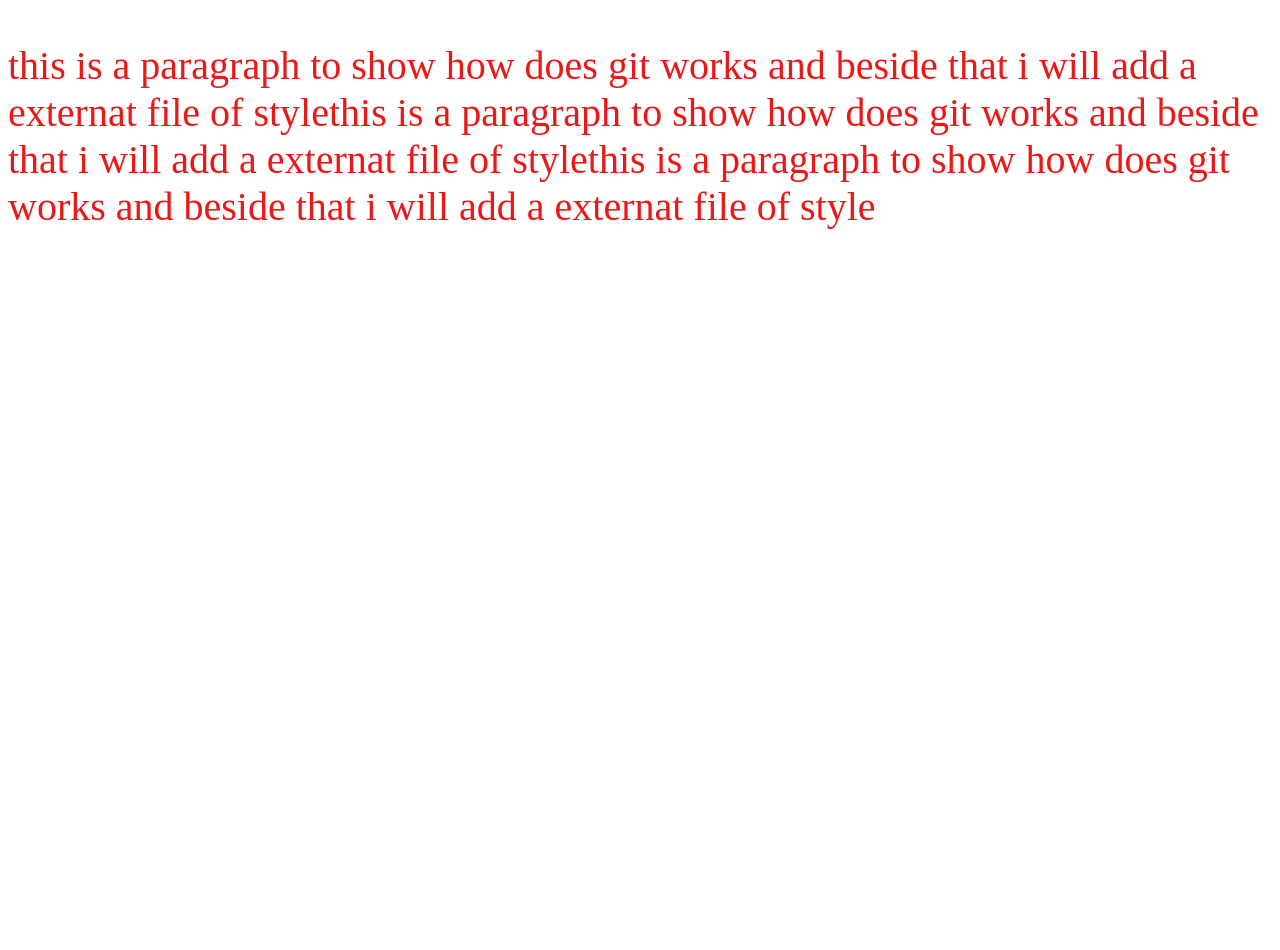
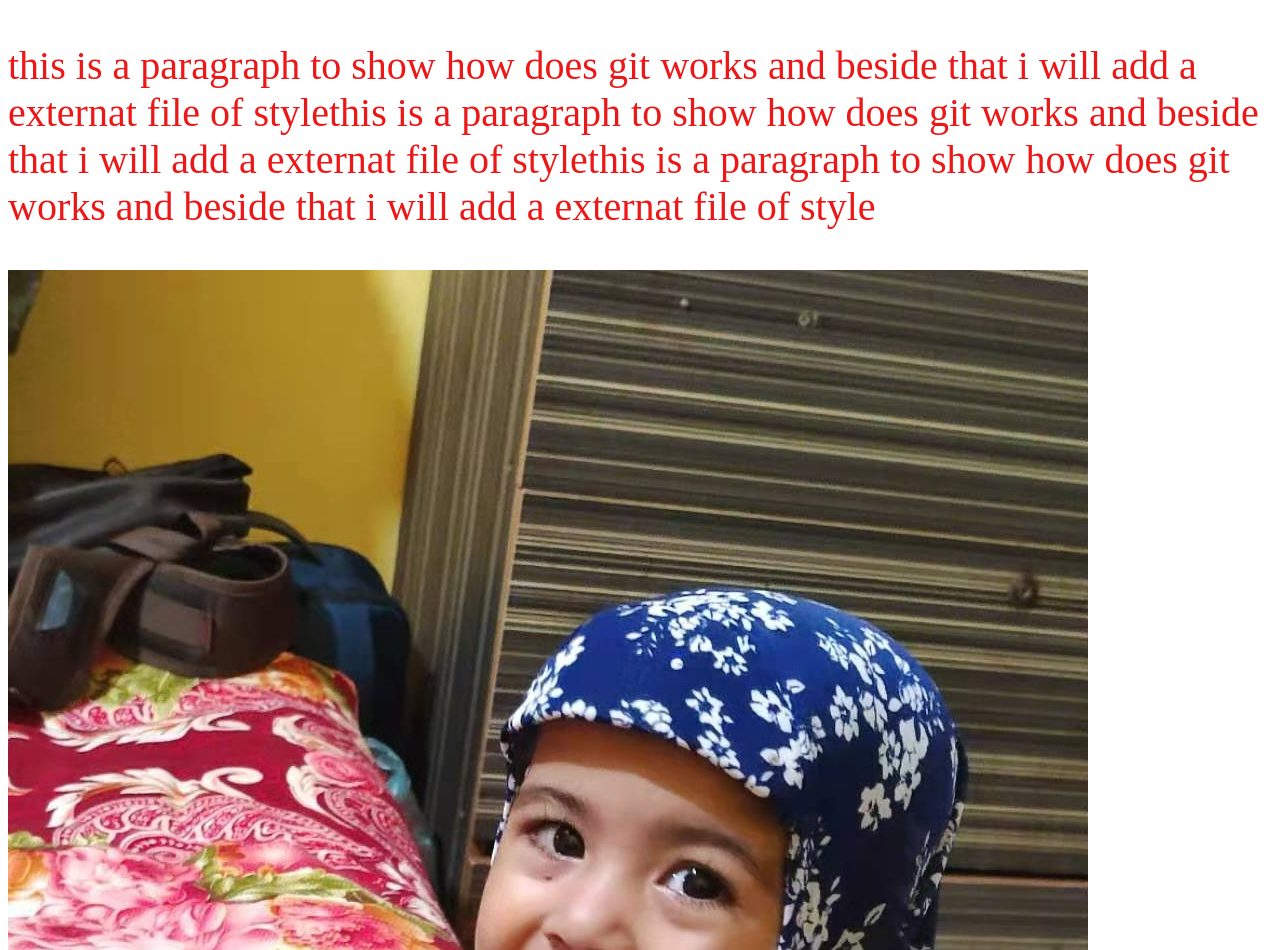
Before and after one commit to rakibabdullah97/my-first-repo, a plain HTML site: page index.html in a window 1280 px wide. Shown: the part 1610-2560 px from the top of the page. Before the commit the page ends 1880 px from the top, so only its background shows below. Drawn offline with Linux system fonts and the light colour scheme.

Commit message:
added afrahs pic

```diff
--- a/index.html
+++ b/index.html
@@ -16,5 +16,6 @@
     <img src="sleeppy head.jpg" alt="i am sleepy and happy">
     <p>this is a paragraph to show how does git works and beside that i will add a externat file of stylethis is a paragraph to show how does git works and beside that i will add a externat file of stylethis is a paragraph to show how does git works and beside that i will add a externat file of style</p>
 
+    <img src="afrah showing her tonge.jpg" alt="afrah">
 </body>
 </html>
```
